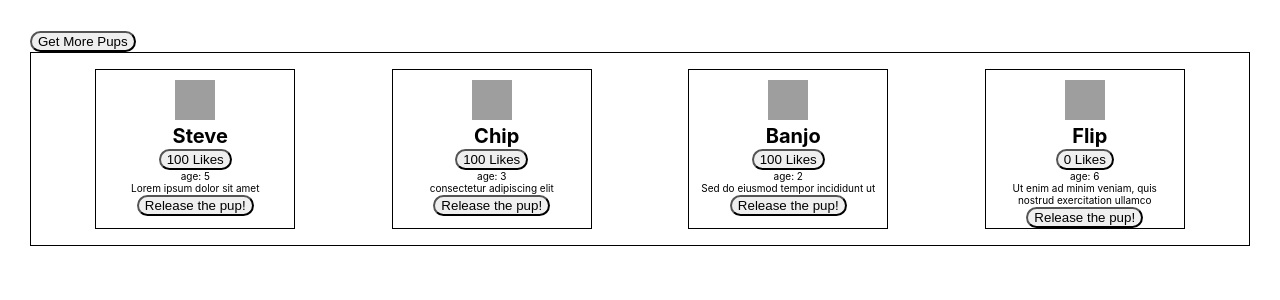
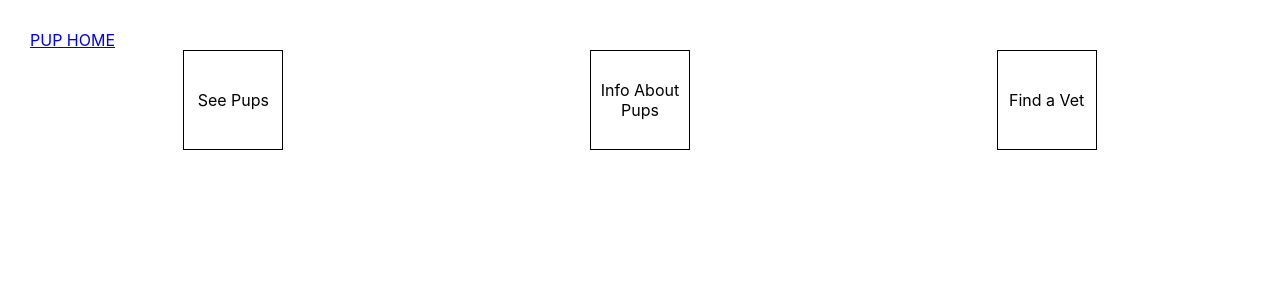
Before and after one commit to isaachyoon/cohort10_react, a React (Create React App) app in the folder pup-list/: page / in a window 1280 px wide. Shown: the top 300 px of the page. Built offline with nearby package versions, Linux system fonts and the light colour scheme; grey boxes are pictures that could not be loaded.

Commit message:
routing-part1

```diff
--- a/pup-list/package.json
+++ b/pup-list/package.json
@@ -8,6 +8,7 @@
     "@testing-library/user-event": "^7.1.2",
     "react": "^16.12.0",
     "react-dom": "^16.12.0",
+    "react-router-dom": "^5.1.2",
     "react-scripts": "3.3.0"
   },
   "scripts": {
--- a/pup-list/src/App.js
+++ b/pup-list/src/App.js
@@ -1,97 +1,22 @@
 import React from 'react';
 import './App.css';
 import CardList from './CardList/CardList';
-
+import Info from './Info/Info';
+import HomePage from './HomePage/HomePage'
+import NotFound from './NotFound/NotFound';
+import { Route, Link, Switch } from 'react-router-dom';
 class App extends React.Component {
-  constructor() {
-    super();
-    this.state={
-      count: 5,
-      cardData: [
-        {
-          id: 1,
-          name: "Steve",
-          imageUrl: "https://source.unsplash.com/mx0DEnfYxic/300x300",
-          age: 5,
-          description: "Lorem ipsum dolor sit amet",
-          likes: 100,
-        },
-        {
-          id: 2,
-          name: "Chip",
-          imageUrl: "https://source.unsplash.com/v3-zcCWMjgM/300x300",
-          age: 3,
-          description: "consectetur adipiscing elit",
-          likes: 100,
-        },
-        {
-          id: 3,
-          name: "Banjo",
-          imageUrl: "https://source.unsplash.com/JU5ewSjt8Yw/300x300",
-          age: 2,
-          description: "Sed do eiusmod tempor incididunt ut ",
-          likes: 100,
-        },
-        {
-          id: 4,
-          name: "Flip",
-          imageUrl: "https://source.unsplash.com/NKN25UfGfkQ/300x300",
-          age: 6,
-          description: "Ut enim ad minim veniam, quis nostrud exercitation ullamco",
-          likes: 0,
-        }
-      ]
-    }
-  }
-
-  clickHandler = (id) => {
-    let newState = this.state.cardData.map(dog => {
-      if (id === dog.id) {
-        dog.likes = dog.likes + 1;
-      }
-      return dog;
-    });
-    this.setState({
-      cardData: newState
-    })
-  }
-
-  getMorePups = () => {
-    const newPup = {
-      id: this.state.count,
-      name: "tbd",
-      imageUrl: "https://source.unsplash.com/NKN25UfGfkQ/300x300",
-      age: 'tbd',
-      description: "Ut enim ad minim veniam, quis nostrud exercitation ullamco",
-      likes: 0,
-    };
-    const newState = [...this.state.cardData, newPup];
-    this.setState({
-      count: this.state.count + 1,
-      cardData: newState
-    })
-  }
-
-  releasePup = (id) => {
-    const newState = this.state.cardData.filter(dog => {
-      if (id !== dog.id) {
-        return dog
-      }
-    });
-    this.setState({
-      cardData: newState
-    });
-  }
-
   render() {
     return (
       <div className="App">
-        <CardList
-          data={this.state.cardData}
-          updateLikes={this.clickHandler}
-          getMorePups={this.getMorePups}
-          releasePup={this.releasePup}
-          />
+        <Link to={'/'}>PUP HOME</Link>
+        <Switch>
+          {/* <Route exact path='/' component={HomePage}/> */}
+          <Route exact path='/' render={(props) => <HomePage {...props} store={'hello world'}/>}/>
+          <Route path='/info' component={Info}/>
+          <Route path='/pups' component={CardList}/>
+          <Route component={NotFound}/>
+        </Switch>
       </div>
     );
   }
--- a/pup-list/src/CardList/CardList.js
+++ b/pup-list/src/CardList/CardList.js
@@ -2,29 +2,105 @@ import React from 'react';
 import './CardList.css';
 import Card from '../Card/Card';
 
-function CardList(props) {
-  const dogs = props.data.map((dog, i) =>
+class CardList extends React.Component {
+  constructor() {
+    super();
+    this.state = {
+      count: 5,
+      cardData: [
+        {
+          id: 1,
+          name: "Steve",
+          imageUrl: "https://source.unsplash.com/mx0DEnfYxic/300x300",
+          age: 5,
+          description: "Lorem ipsum dolor sit amet",
+          likes: 100,
+        },
+        {
+          id: 2,
+          name: "Chip",
+          imageUrl: "https://source.unsplash.com/v3-zcCWMjgM/300x300",
+          age: 3,
+          description: "consectetur adipiscing elit",
+          likes: 100,
+        },
+        {
+          id: 3,
+          name: "Banjo",
+          imageUrl: "https://source.unsplash.com/JU5ewSjt8Yw/300x300",
+          age: 2,
+          description: "Sed do eiusmod tempor incididunt ut ",
+          likes: 100,
+        },
+        {
+          id: 4,
+          name: "Flip",
+          imageUrl: "https://source.unsplash.com/NKN25UfGfkQ/300x300",
+          age: 6,
+          description: "Ut enim ad minim veniam, quis nostrud exercitation ullamco",
+          likes: 0,
+        }
+      ]
+    }
+  }
+
+  clickHandler = (id) => {
+    let newState = this.state.cardData.map(dog => {
+      if (id === dog.id) {
+        dog.likes = dog.likes + 1;
+      }
+      return dog;
+    });
+    this.setState({
+      cardData: newState
+    })
+  }
+
+  getMorePups = () => {
+    const newPup = {
+      id: this.state.count,
+      name: "tbd",
+      imageUrl: "https://source.unsplash.com/NKN25UfGfkQ/300x300",
+      age: 'tbd',
+      description: "Ut enim ad minim veniam, quis nostrud exercitation ullamco",
+      likes: 0,
+    };
+    const newState = [...this.state.cardData, newPup];
+    this.setState({
+      count: this.state.count + 1,
+      cardData: newState
+    })
+  }
+
+  releasePup = (id) => {
+    const newState = this.state.cardData.filter(dog => {
+      if (id !== dog.id) {
+        return dog
+      }
+    });
+    this.setState({
+      cardData: newState
+    });
+  }
+
+  render() {
+    return(
+      <div className="container">
+        <div>
+          <button onClick={this.getMorePups}>Get More Pups</button>
+        </div>
+        <div className="pup-container">
+          {this.state.cardData.map((dog, i) =>
           <Card
             key={i}
             dogData={dog}
-      updateLikes={props.updateLikes}
-      releasePup={props.releasePup}
-    />
-  )
-  return(
-    <div className="container">
-      <div>
-        <button onClick={props.getMorePups}>Get More Pups</button>
-      </div>
-      <div className="pup-container">
-        {dogs}
+            updateLikes={this.clickHandler}
+            releasePup={this.releasePup}
+          />)}
         </div>
       </div>
     )
   }
-
-CardList.defaultProps = {
-  data: []
 }
 
 export default CardList;
--- /dev/null
+++ b/pup-list/src/HomePage/HomePage.css
@@ -0,0 +1,18 @@
+
+.home-page {
+  width: 100%;
+  display: flex;
+  justify-content: space-around;
+}
+.home-button {
+  width: 100px;
+  height: 100px;
+  display: block;
+  text-decoration: none;
+  text-align: center;
+  color: #000000;
+  border: 1px solid black;
+  display: flex;
+  justify-content: center;
+  align-items: center;
+}
--- /dev/null
+++ b/pup-list/src/HomePage/HomePage.js
@@ -0,0 +1,16 @@
+import React from 'react';
+import './HomePage.css';
+import { Link } from 'react-router-dom'
+
+
+function HomePage(props) {
+  console.log(props);
+  return (
+    <div className="home-page">
+      <Link to={`/pups`} className="home-button">See Pups</Link>
+      <Link to={`/info`} className="home-button">Info About Pups</Link>
+      <Link to={`/findvet`} className="home-button">Find a Vet</Link>
+    </div>
+  );
+}
+export default HomePage;
--- /dev/null
+++ b/pup-list/src/Info/Info.js
@@ -0,0 +1,11 @@
+import React from 'react';
+import './Info.css';
+
+function Info(props) {
+  return (
+    <div>
+      We are now in the Info Page
+    </div>
+  );
+}
+export default Info;
--- /dev/null
+++ b/pup-list/src/NotFound/NotFound.js
@@ -0,0 +1,13 @@
+import React from 'react';
+import './NotFound.css';
+import { Link } from 'react-router-dom'
+
+
+function NotFound(props) {
+  return (
+    <div className="home-page">
+      Oops! You've reached a wrong page. Please try again.
+    </div>
+  );
+}
+export default NotFound;
--- a/pup-list/src/index.js
+++ b/pup-list/src/index.js
@@ -2,5 +2,9 @@ import React from 'react';
 import ReactDOM from 'react-dom';
 import './index.css';
 import App from './App';
-
-ReactDOM.render(<App />, document.getElementById('root'));
+import { BrowserRouter } from 'react-router-dom';
+ReactDOM.render(
+  <BrowserRouter>
+    <App />
+  </BrowserRouter>,
+document.getElementById('root'));
```
Also changed, not shown: pup-list/src/Info/Info.css (added), pup-list/src/NotFound/NotFound.css (added), 1 other file (tests, documents, lock files or other folders). Lines whose indentation alone changed are shown as unchanged.
